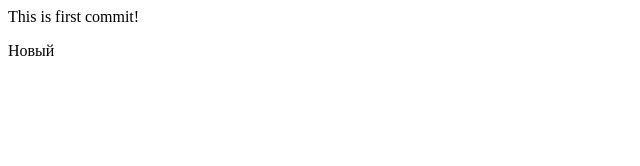
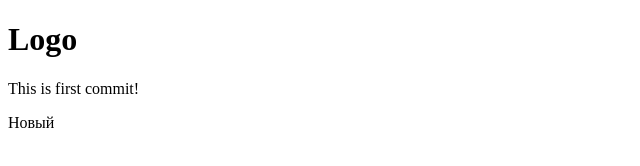
Before and after one commit to FaTaLkOvA/homework, a plain HTML site: page index.html in a window 1280 px wide. Shown: the whole page, without its empty margins (0-640 px from the left). Drawn offline with Linux system fonts and the light colour scheme.

Commit message:
added header

```diff
--- a/index.html
+++ b/index.html
@@ -6,11 +6,12 @@
         <title>Document</title>
     </head>
     <body>
+        <div class="header">
+            <h1>Logo</h1>
+        </div>
         This is first commit!
-    <div>
-        <p>
-            Новый
-        </p>
-    </div>
+        <div>
+            <p>Новый</p>
+        </div>
     </body>
 </html>
```
